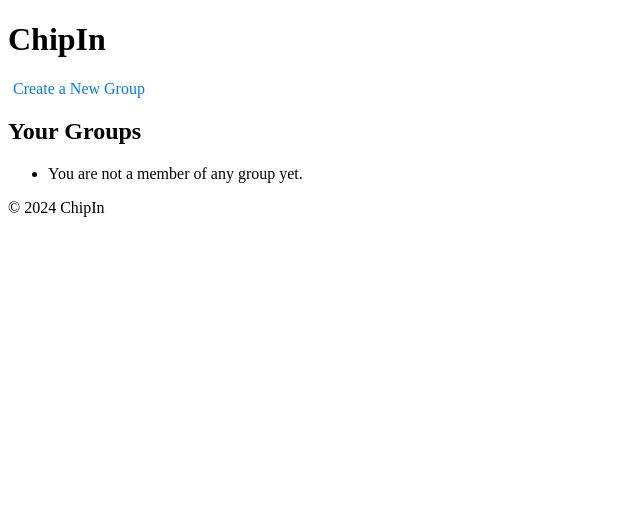
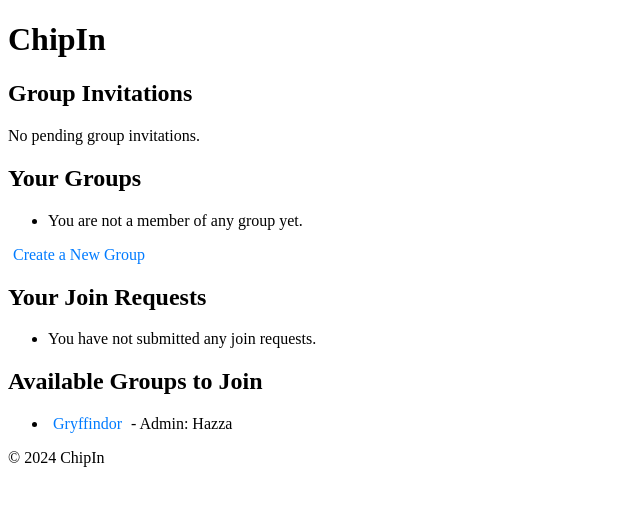
Before and after one commit to Sk-auser/ssa_project_sk, a Django app: page /chipin/ in a window 1280 px wide. Shown: the part 134-640 px from the top of the page, without its empty margins (0-640 px from the left). Run offline with Django 5.2, Linux system fonts and the light colour scheme; a user stored in the database is signed in; data comes from the database, SQL or seed files in the repository; both versions use the stored data as it was after the commit.

Commit message:
vote system works :)

```diff
--- a/chipin/models.py
+++ b/chipin/models.py
@@ -9,3 +9,13 @@ class Group(models.Model):
 
     def __str__(self):
         return self.name
+
+class GroupJoinRequest(models.Model):
+    user = models.ForeignKey(User, on_delete=models.CASCADE)
+    group = models.ForeignKey(Group, on_delete=models.CASCADE, related_name='join_requests')
+    is_approved = models.BooleanField(default=False)
+    votes = models.ManyToManyField(User, related_name='votes', blank=True)  # Tracks users who voted
+    created_at = models.DateTimeField(auto_now_add=True)
+
+    def __str__(self):
+        return f"{self.user.username} requested to join {self.group.name}"
--- a/chipin/templates/chipin/home.html
+++ b/chipin/templates/chipin/home.html
@@ -3,33 +3,62 @@
 {% block title %}ChipIn{% endblock %}
 {% block content %}
     <h1>ChipIn</h1>
-    {% if pending_invitations %}
-        <div class="invitation-notification">
-            <h2>You have pending group invitations:</h2>
+    <h2>Group Invitations</h2>
+    <div class="invitation-notification">
+        {% if pending_invitations %}
             <ul>
                 {% for group in pending_invitations %}
                     <li>
                         You have been invited to join <strong>{{ group.name }}</strong>.
                         <a href="{% url 'chipin:accept_invite' group.id %}?user_id={{ request.user.id }}">Accept</a>
                     </li>
+                {% empty %}
+                    <li>No pending group invitations.</li>
                 {% endfor %}
             </ul>
-        </div>
-    {% endif %}
-    <a href="{% url 'chipin:create_group' %}">Create a New Group</a>
+        {% else %}
+            <p>No pending group invitations.</p>
+        {% endif %}
+    </div>
+
     <h2>Your Groups</h2>
     <ul>
         {% for group in user.group_memberships.all %}
         <li>
             <a href="{% url 'chipin:group_detail' group.id %}">{{ group.name }}</a>
             {% if group.admin == request.user %}
-                <a href="{% url 'chipin:delete_group' group.id %}" onclick="return confirm('Are you sure you want to delete this group?');">
-                    Delete
-                </a>
+                <a href="{% url 'chipin:delete_group' group.id %}" onclick="return confirm('Are you sure you want to delete this group?');">Delete</a>
+            {% else %}
+                <a href="{% url 'chipin:leave_group' group.id %}" onclick="return confirm('Are you sure you want to leave this group?');">Leave</a>
             {% endif %}
         </li>
         {% empty %}
         <li>You are not a member of any group yet.</li>
         {% endfor %}
     </ul>
+    <a href="{% url 'chipin:create_group' %}">Create a New Group</a>
+
+    <h2>Your Join Requests</h2>
+    <ul>
+        {% for join_request in user_join_requests %}
+        <li>
+            You requested to join <strong>{{ join_request.group.name }}</strong> on {{ join_request.created_at }}.
+            <a href="{% url 'chipin:delete_join_request' join_request.id %}" onclick="return confirm('Are you sure you want to delete this join request?');">Delete</a>
+        </li>
+        {% empty %}
+        <li>You have not submitted any join requests.</li>
+        {% endfor %}
+    </ul>
+
+    <h2>Available Groups to Join</h2>
+    <ul>
+        {% for group in available_groups %}
+        <li>
+            <a href="{% url 'chipin:group_detail' group.id %}">{{ group.name }}</a>
+            <span>- Admin: {{ group.admin.profile.nickname }}</span>
+        </li>
+        {% empty %}
+        <li>No groups available to join.</li>
+        {% endfor %}
+    </ul>
 {% endblock %}
--- a/chipin/urls.py
+++ b/chipin/urls.py
@@ -5,6 +5,10 @@ urlpatterns = [
    path('create_group/', views.create_group, name='create_group'),
    path('group/<int:group_id>/', views.group_detail, name='group_detail'),
    path('group/<int:group_id>/invite/', views.invite_users, name='invite_users'),
+   path('group/<int:group_id>/accept/', views.accept_invite, name='accept_invite'),
    path('group/<int:group_id>/delete/', views.delete_group, name='delete_group'),
-   path('group/<int:group_id>/accept/', views.accept_invite, name='accept_invite'),
+   path('delete-join-request/<int:request_id>/', views.delete_join_request, name='delete_join_request'),
+   path('group/<int:group_id>/request-to-join/', views.request_to_join_group, name='request_to_join_group'),
+   path('group/<int:group_id>/leave/', views.leave_group, name='leave_group'),
+   path('group/<int:group_id>/request/<int:request_id>/vote/<str:vote>/', views.vote_on_join_request, name='vote_on_join_request'),
 ]
--- a/chipin/views.py
+++ b/chipin/views.py
@@ -9,11 +9,61 @@ from django.contrib.auth.models import User
 from .forms import GroupCreationForm
 from .models import Group
 import urllib.parse
+from .models import GroupJoinRequest
+
+@login_required
+def request_to_join_group(request, group_id):
+    group = get_object_or_404(Group, id=group_id)
+    # Check if the user is already a member
+    if request.user in group.members.all():
+        messages.info(request, "You are already a member of this group.")
+        return redirect('chipin:group_detail', group_id=group.id)
+    # Check if the user has already submitted a join request
+    join_request, created = GroupJoinRequest.objects.get_or_create(user=request.user, group=group)
+    if created:
+        messages.success(request, "Your request to join the group has been submitted.")
+    else:
+        messages.info(request, "You have already requested to join this group.")
+    return redirect('chipin:group_detail', group_id=group.id)
+
+@login_required
+def delete_join_request(request, request_id):
+    join_request = get_object_or_404(GroupJoinRequest, id=request_id, user=request.user)
+    # Ensure the logged-in user can only delete their own join requests
+    if join_request.user == request.user:
+        join_request.delete()
+        messages.success(request, "Your join request has been successfully deleted.")
+    else:
+        messages.error(request, "You are not authorised to delete this join request.")
+    return redirect('chipin:home')
+
+@login_required
+def leave_group(request, group_id):
+    group = get_object_or_404(Group, id=group_id)
+    # Check if the user is a member of the group
+    if request.user in group.members.all():
+        group.members.remove(request.user)  # Remove the user from the group
+        messages.success(request, f'You have left the group {group.name}.')
+    else:
+        messages.error(request, 'You are not a member of this group.')
+    return redirect('chipin:home')
 
 @login_required
 def home(request):
-    pending_invitations = Group.objects.filter(invited_users__email=request.user.email)
-    return render(request, "chipin/home.html", {'pending_invitations': pending_invitations})
+    # Get all groups where the user has been invited but not accepted the invite
+    pending_invitations = Group.objects.filter(invited_users=request.user)
+
+    # Get all join requests submitted by the current user
+    user_join_requests = GroupJoinRequest.objects.filter(user=request.user)
+
+    # Get all groups where the user is NOT a member
+    available_groups = Group.objects.exclude(members=request.user)
+
+    return render(request, 'chipin/home.html', { # Pass data to the template
+        'pending_invitations': pending_invitations,
+        'user_join_requests': user_join_requests,
+        'available_groups': available_groups
+    })
 
 @login_required
 def create_group(request):
@@ -77,3 +127,28 @@ def accept_invite(request, group_id):
     else:
         messages.error(request, "Invalid invitation link.")
     return redirect('chipin:group_detail', group_id=group.id)
+
+
+@login_required
+def vote_on_join_request(request, group_id, request_id, vote):
+    group = get_object_or_404(Group, id=group_id)
+    join_request = get_object_or_404(GroupJoinRequest, id=request_id)
+    if request.user not in group.members.all():
+        messages.error(request, "You must be a member of the group to vote.")
+        return redirect('chipin:group_detail', group_id=group.id)
+    if request.user in join_request.votes.all():
+        messages.info(request, "You have already voted.")
+        return redirect('chipin:group_detail', group_id=group.id)
+
+    # Register the user's vote
+    join_request.votes.add(request.user)
+
+    # Calculate if more than 60% of members have approved
+    total_members = group.members.count()
+    total_votes = join_request.votes.count()
+    if total_votes / total_members >= 0.6:
+        join_request.is_approved = True
+        group.members.add(join_request.user)  # Add the user to the group
+        join_request.save()
+        messages.success(request, f"{join_request.user.profile.nickname} has been approved to join the group!")
+    return redirect('chipin:group_detail', group_id=group.id)
```
Also changed, not shown: chipin/templates/chipin/group_detail.html (+28 -5 lines), chipin/migrations/0003_groupjoinrequest.py (added), db.sqlite3.
